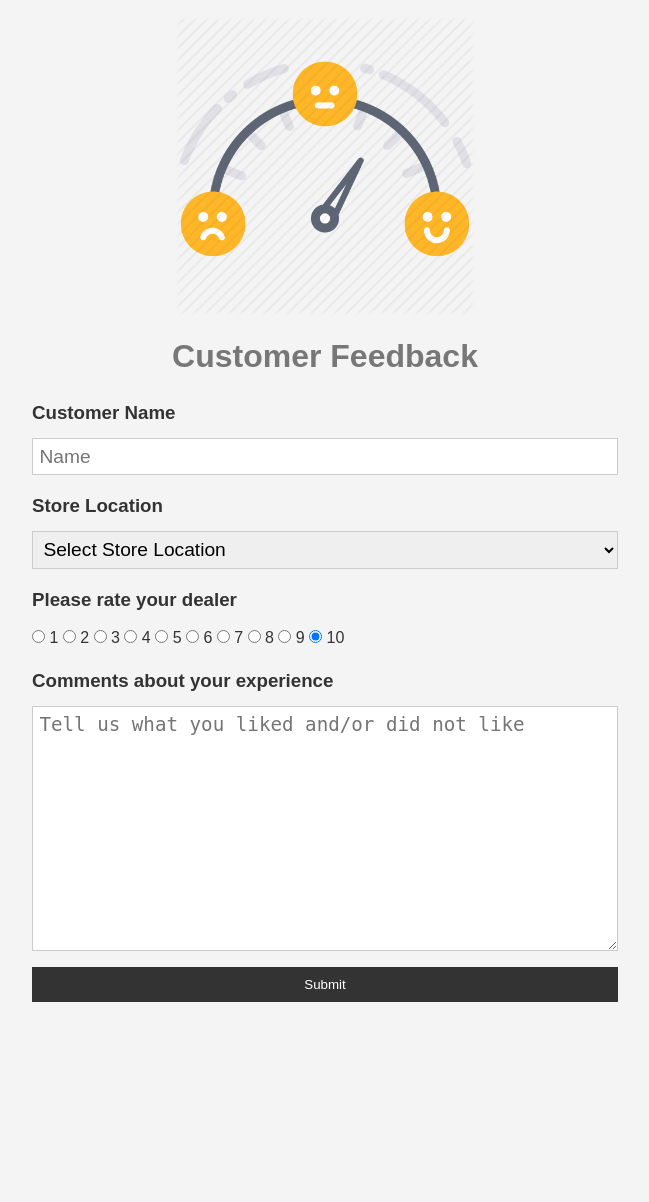
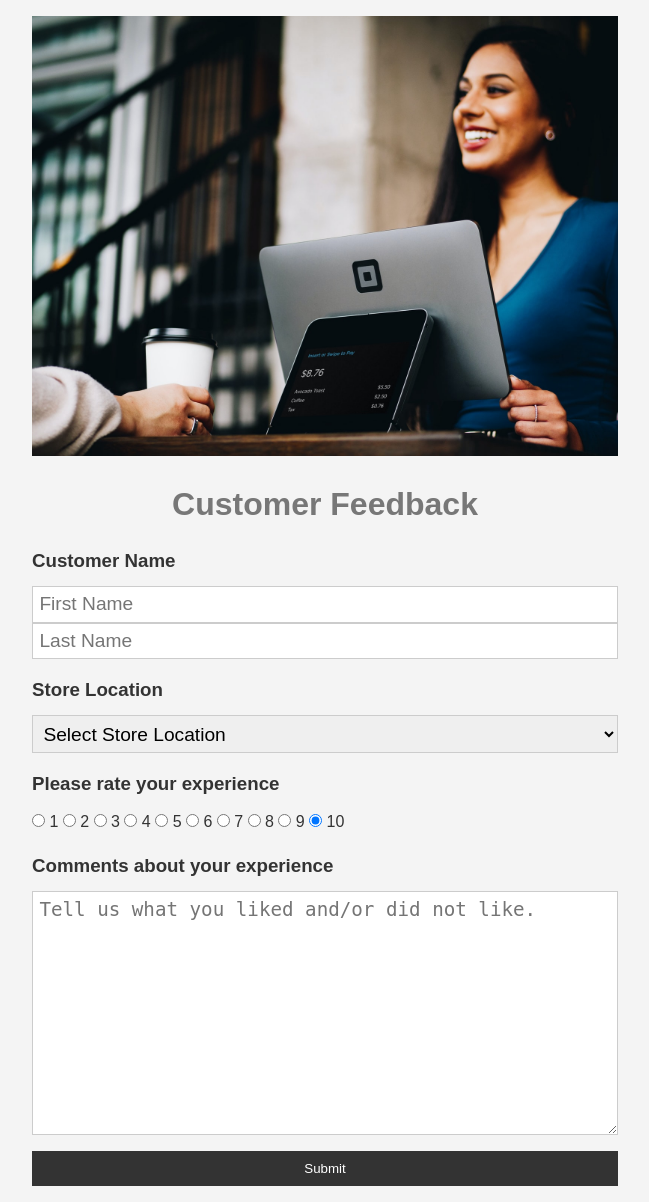
Before and after one commit to JustJordanT/Customer-Reviews, a Flask app: page / in a window 1280 px wide. Shown: the whole page, without its empty margins (315-964 px from the left). Before the commit the page ends 1002 px from the top, so only its background shows below. Run offline with Flask 2, Linux system fonts and the light colour scheme.

Commit message:
Something a little better

```diff
--- a/templates/index.html
+++ b/templates/index.html
@@ -9,7 +9,7 @@
 </head>
 <body>
 <div class="container">
-        <img src="../static/pic3.png" alt="pic" class="logo"/>
+    <img src="../static/photo-1556745753-b2904692b3cd.jpeg" alt="pic" class="banner"/>
     {% if message %}
         <p class="message">{{ message | safe }}</p>
     {% endif %}
@@ -19,13 +19,18 @@
             <h3>Customer Name</h3>
             <input
                     type="text"
-                        name="customer"
-                        placeholder="Name"
+                    name="first_name"
+                    placeholder="First Name"
+            />
+            <input
+                    type="text"
+                    name="last_name"
+                    placeholder="Last Name"
             />
         </div>
         <div class="form-group">
             <h3>Store Location</h3>
-                <select name="storelocation">
+            <select name="store_location">
                 <option value="">Select Store Location</option>
                 <option value="Austin,TX">Austin,TX</option>
                 <option value="Houston,TX">Houston, TX</option>
@@ -35,7 +40,7 @@
             </select>
         </div>
         <div class="form-group">
-                <h3>Please rate your dealer</h3>
+            <h3>Please rate your experience</h3>
             <input type="radio" name="rating" value="1"/> 1
             <input type="radio" name="rating" value="2"/> 2
             <input type="radio" name="rating" value="3"/> 3
@@ -54,7 +59,7 @@
                     id=""
                     cols="30"
                     rows="10"
-                        placeholder="Tell us what you liked and/or did not like"
+                    placeholder="Tell us what you liked and/or did not like."
             ></textarea>
         </div>
         <input type="submit" value="Submit" class="btn"/>
```
Also changed, not shown: static/nordwood-themes-q8U1YgBaRQk-unsplash.jpg (added), static/patrick-tomasso-nWvWBV0sv04-unsplash.jpg (added), 1 other file. Lines whose indentation alone changed are shown as unchanged.
